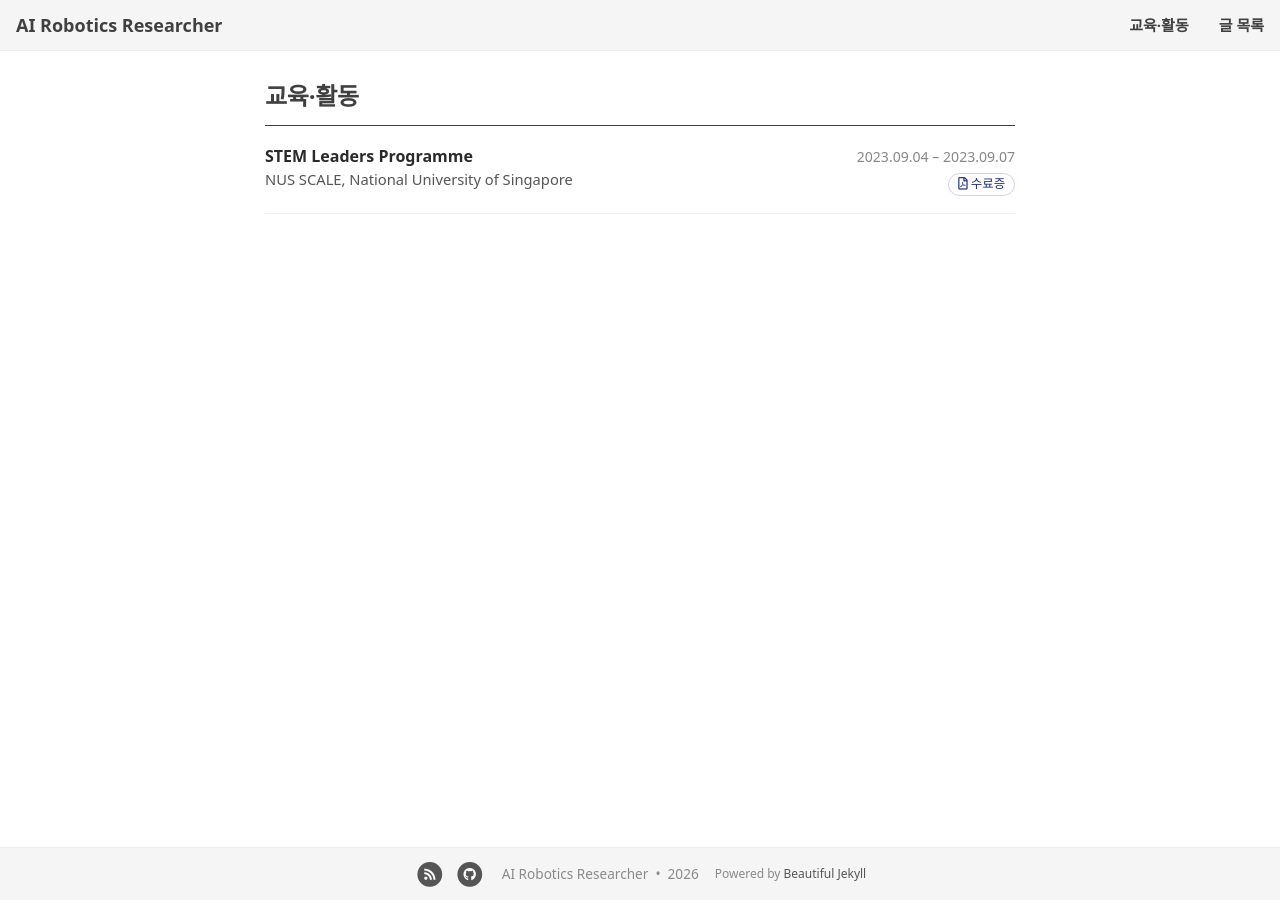
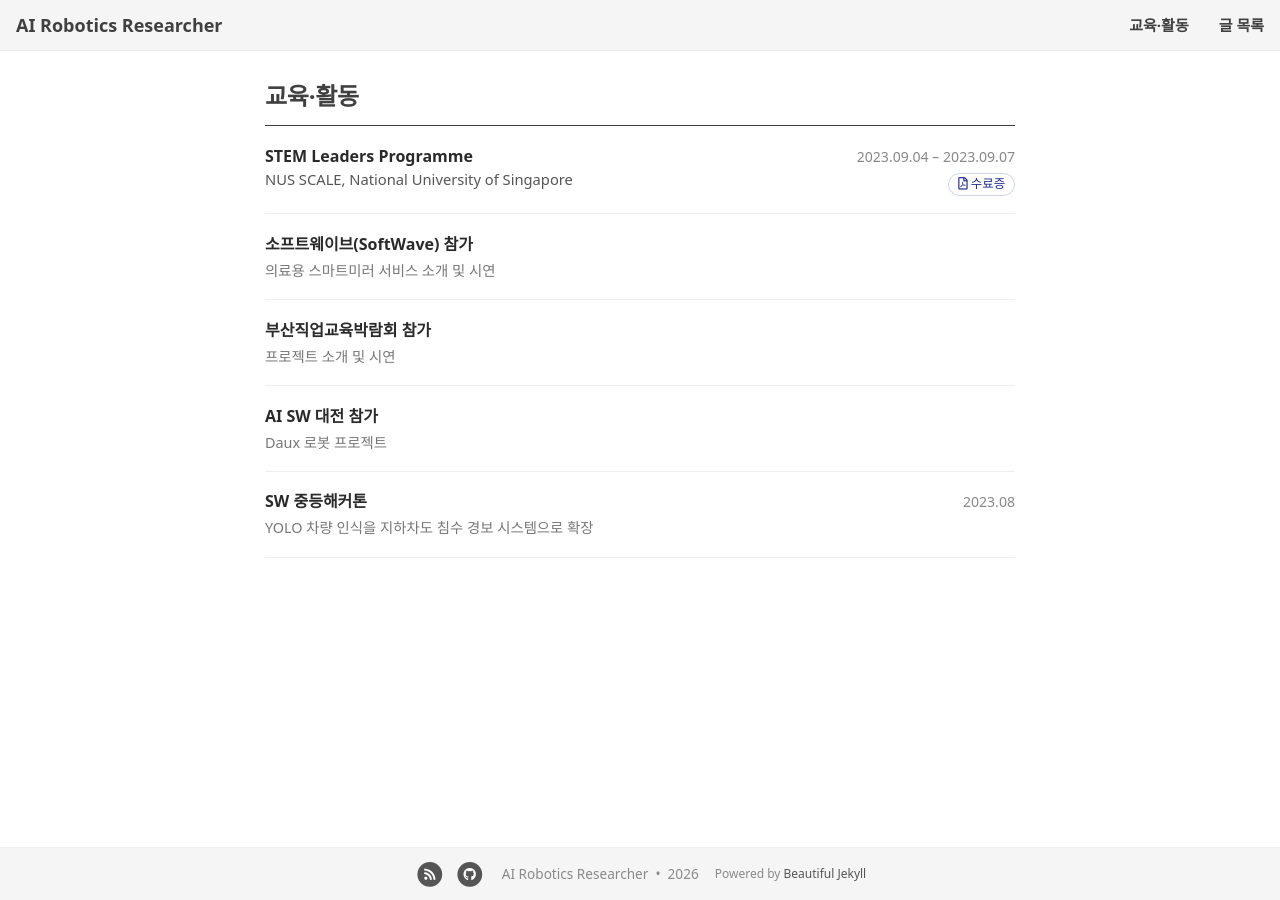
Before and after one commit to chanyee725/chanyee725, a Jekyll site: the page built from activities.html, in a window 1280 px wide. Built offline with Jekyll 4.4.1, drawn with Linux system fonts in a browser that asks for light colours; nearby versions of some CDN libraries; some web fonts are replaced.

Commit message:
docs: add past demos and hackathon to activities
Co-Authored-By: Claude Opus 5.5 (1M context) <noreply@anthropic.com>

```diff
--- a/_data/profile.yml
+++ b/_data/profile.yml
@@ -15,12 +15,24 @@ career:
     org: 바질컴퍼니
     period: 2024.07 – 2024.10
 
-# activities: 교육·연수·활동. title(이름), org(기관), period(기간), file(수료증 PDF, assets/files/ 기준)
+# activities: 교육·연수·활동 (/activities 페이지). title(이름), org(기관), period(기간), file(수료증 PDF, assets/files/ 기준)
 activities:
   - title: STEM Leaders Programme
     org: NUS SCALE, National University of Singapore
     period: 2023.09.04 – 2023.09.07
     file: /assets/files/nus-stem-leaders.pdf
+  - title: 소프트웨이브(SoftWave) 참가
+    note: 의료용 스마트미러 서비스 소개 및 시연
+    period:
+  - title: 부산직업교육박람회 참가
+    note: 프로젝트 소개 및 시연
+    period:
+  - title: AI SW 대전 참가
+    note: Daux 로봇 프로젝트
+    period:
+  - title: SW 중등해커톤
+    note: YOLO 차량 인식을 지하차도 침수 경보 시스템으로 확장
+    period: 2023.08
 
 # awards: title(대회), prize(상), org(주최), date(연월, 없으면 생략)
 # certifications: title(자격증), org(발급 기관), date(취득 연월)
```
